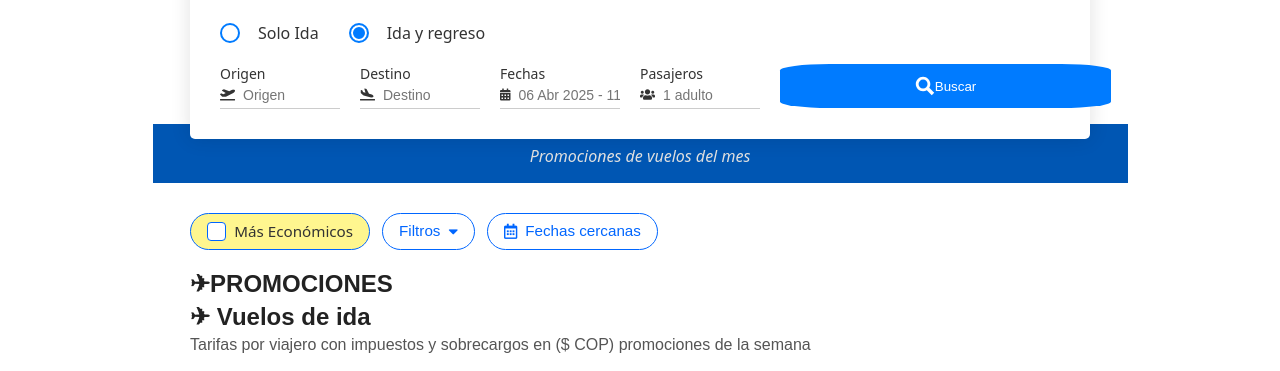
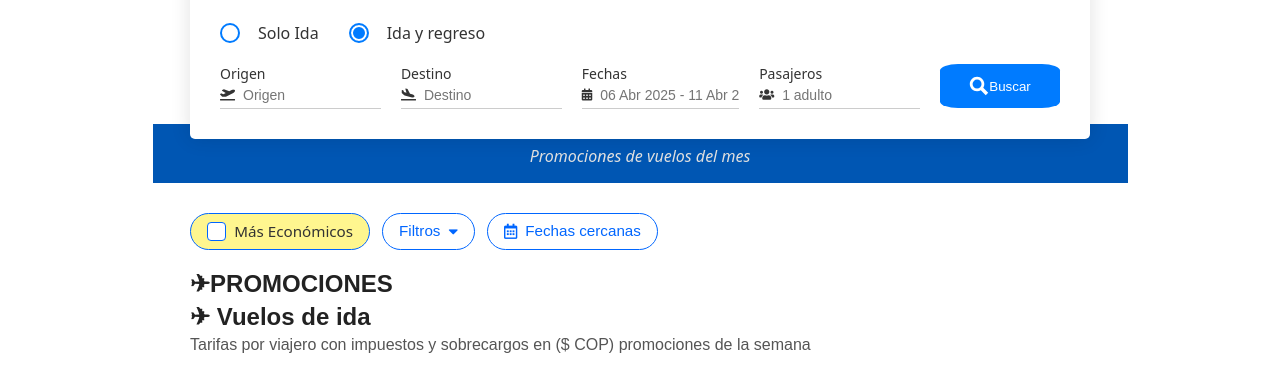
Before and after one commit to promo-tiqutesbaratos/tiquetesbaratos, a plain HTML site: page resultados.html in a window 1280 px wide. Shown: the part 263-634 px from the top of the page. Drawn offline with Linux system fonts and the light colour scheme; no server answers.

Commit message:
Update resultados.css

```diff
--- a/css/resultados.css
+++ b/css/resultados.css
@@ -27,7 +27,7 @@ button.buscar-2 {
     display: flex;
     align-items: center;
     justify-content: center;
-    width: 331px;
+    width: 120px;
     height: 44px;
     padding: 0;
     box-sizing: border-box;
```
